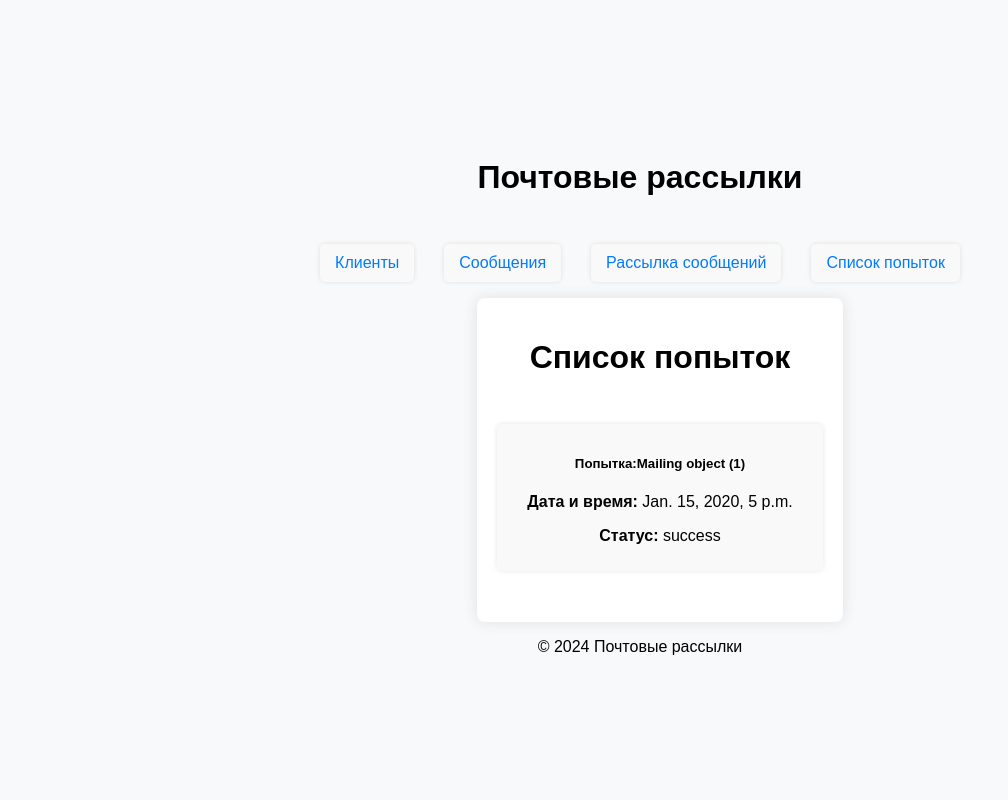
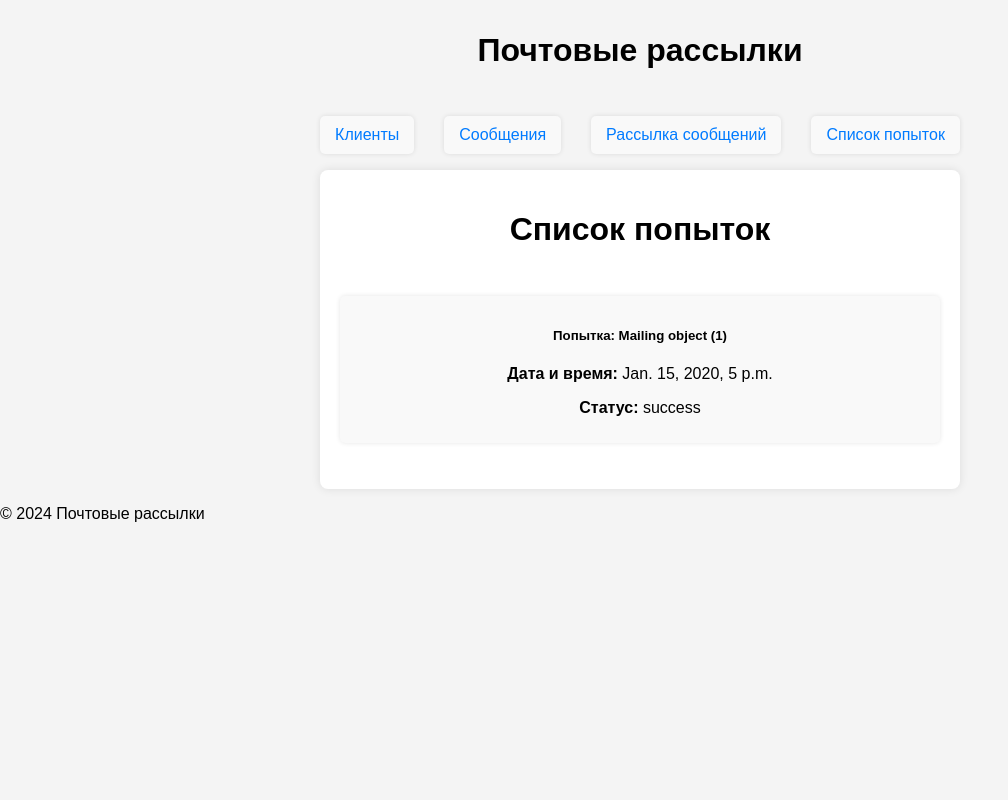
Before and after one commit to RViktorV/mailing_list, a Django app: page /attempt/ in a window 1280 px wide. Shown: the whole page, without its empty margins (0-1008 px from the left). Run offline with Django 5.2, Linux system fonts and the light colour scheme; tables that the repository leaves empty hold one stand-in row (values such as "Sample post").

Commit message:
changes from 23.08.24 10:30

```diff
--- a/templates/attempt/attempt_list.html
+++ b/templates/attempt/attempt_list.html
@@ -2,14 +2,14 @@
 
 {% block content %}
 <html lang="ru">
-{% include 'includes/style_attempt_center.html' %}
 <body>
+<div class="main-content">
     <div class="container">
         <h1>Список попыток</h1>
         <ul class="list-unstyled">
             {% for attempt in attempts %}
             <li class="attempt-item">
-            <h5><strong>Попытка:</strong>{{ attempt.mailing }}</h5>
+                <h5><strong>Попытка:</strong> {{ attempt.mailing }}</h5>
                 <p><strong>Дата и время:</strong> {{ attempt.attempt_datetime }}</p>
                 <p><strong>Статус:</strong>
                     <span class="status-{{ attempt.status|lower }}">{{ attempt.status }}</span>
@@ -18,7 +18,7 @@
             {% endfor %}
         </ul>
     </div>
-<!-- Bootstrap JS (optional) -->
+</div>
 <script src="https://cdn.jsdelivr.net/npm/bootstrap@5.3.0/dist/js/bootstrap.bundle.min.js"></script>
 </body>
 </html>
--- a/templates/includes/style_attempt_center.html
+++ /dev/null
@@ -1,37 +0,0 @@
-<head>
-    <style>
-        body, html {
-            height: 100%;
-            margin: 0;
-            display: flex;
-            align-items: center;
-            justify-content: center;
-            background-color: #f8f9fa; /* Optional: to make the background distinct */
-        }
-
-        .container {
-            width: 100%;
-            max-width: 600px; /* Set a maximum width for your container */
-            padding: 20px;
-            background-color: #ffffff; /* Optional: background for the container */
-            box-shadow: 0px 0px 15px rgba(0, 0, 0, 0.1); /* Optional: add some shadow for depth */
-            border-radius: 8px; /* Optional: rounded corners */
-        }
-
-        .attempt-item {
-            margin-bottom: 15px;
-        }
-
-        .status-sent {
-            color: green;
-        }
-
-        .status-failed {
-            color: red;
-        }
-
-        .status-pending {
-            color: orange;
-        }
-    </style>
-</head>
```
Lines whose indentation alone changed are shown as unchanged.
